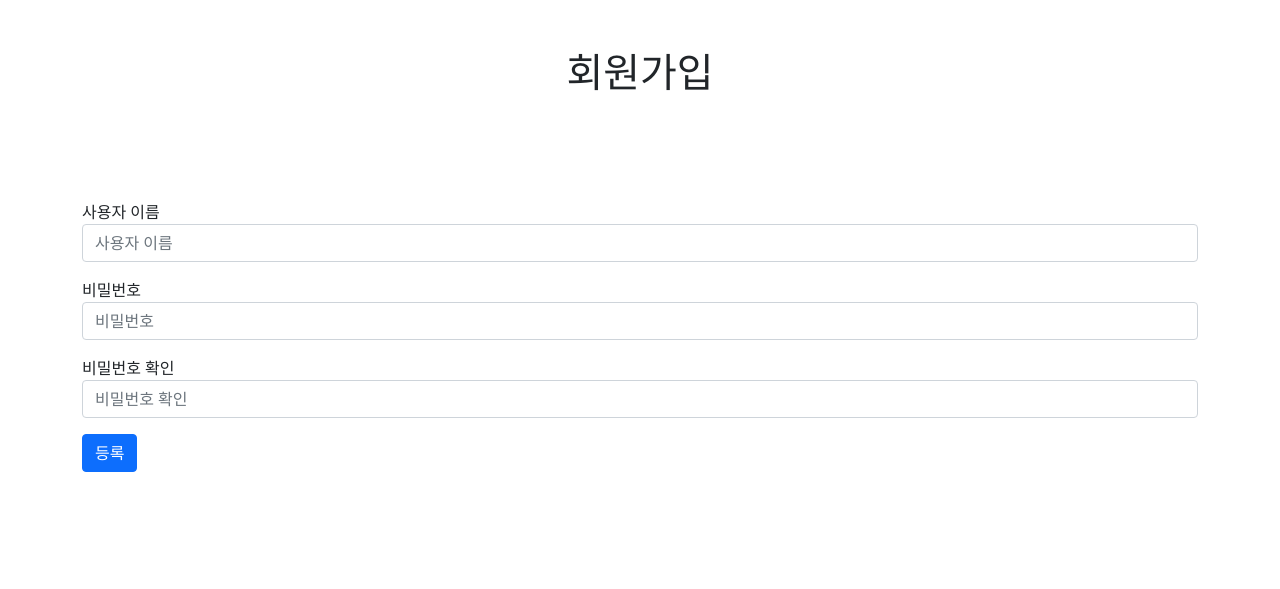
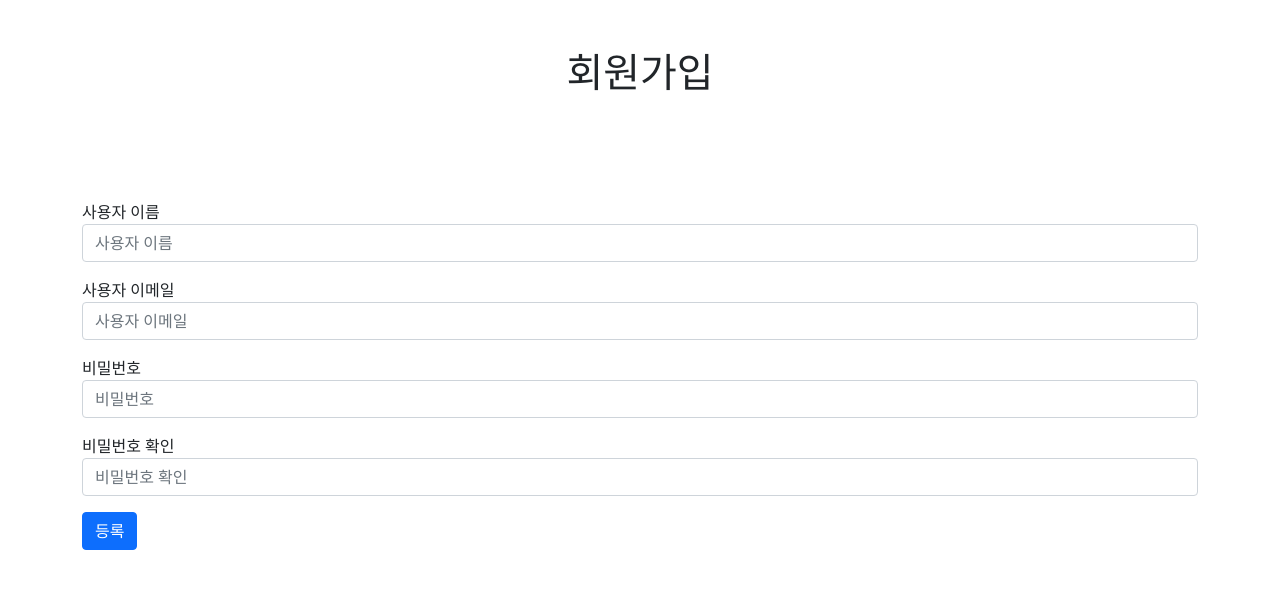
Before and after one commit to jbro321/Django_Basic_fc, a Django app: template 3rd/fc_community/fcuser/templates/register.html in a window 1280 px wide. Shown: the top 589 px of the page. Run offline with Django 3.2, Linux system fonts and the light colour scheme; the template is opened without the code that fills it, so the values that code supplies are empty.

Commit message:
Django_Basic_fc

```diff
--- a/3rd/fc_community/fc_community/urls.py
+++ b/3rd/fc_community/fc_community/urls.py
@@ -19,5 +19,6 @@ from django.urls.conf import include
 
 urlpatterns = [
     path('admin/', admin.site.urls),
+    # aaaaa.com/admin/ admin 하위에 들어간 것들은 admin 으로 들어간다
     path('fcuser/', include('fcuser.urls'))
 ]
--- a/3rd/fc_community/fcuser/models.py
+++ b/3rd/fc_community/fcuser/models.py
@@ -6,6 +6,8 @@ from django.db import models
 class Fcuser(models.Model):
     username = models.CharField(max_length=64,
                                 verbose_name='사용자명')
+    useremail = models.EmailField(max_length=128,
+                                verbose_name='사용자이메일')
     password = models.CharField(max_length=64,
                                 verbose_name='비밀번호')
     registered_dttm = models.DateTimeField(auto_now_add=True, #dttm은 데이트타임의 약자
--- a/3rd/fc_community/fcuser/templates/register.html
+++ b/3rd/fc_community/fcuser/templates/register.html
@@ -46,6 +46,16 @@
               />
             </div>
             <div class="mb-3">
+              <label for="username">사용자 이메일</label>
+              <input
+                type="email"
+                class="form-control"
+                id="useremail"
+                placeholder="사용자 이메일"
+                name="useremail"
+              />
+            </div>
+            <div class="mb-3">
               <label for="password">비밀번호</label>
               <input
                 type="password"
--- a/3rd/fc_community/fcuser/views.py
+++ b/3rd/fc_community/fcuser/views.py
@@ -10,12 +10,13 @@ def register(request):
         return render(request, 'register.html') # 장고를 통해 보기 위해
     elif request.method == 'POST':
         username = request.POST.get('username', None) # 기본값 없으면 none
+        useremail = request.POST.get('useremail', None)
         password = request.POST.get('password', None)
         re_password = request.POST.get('re-password', None)
 
         res_data = {}
 
-        if not (username and password and re_password):
+        if not (username and useremail and password and re_password):
             res_data['error'] = '모든 값을 입력해야합니다.'
         elif password != re_password:
             res_data['error'] = '비밀번호가 다릅니다.'
```
Also changed, not shown: 3rd/fc_community/fcuser/migrations/0002_auto_20210610_1601.py (added), README.md.
